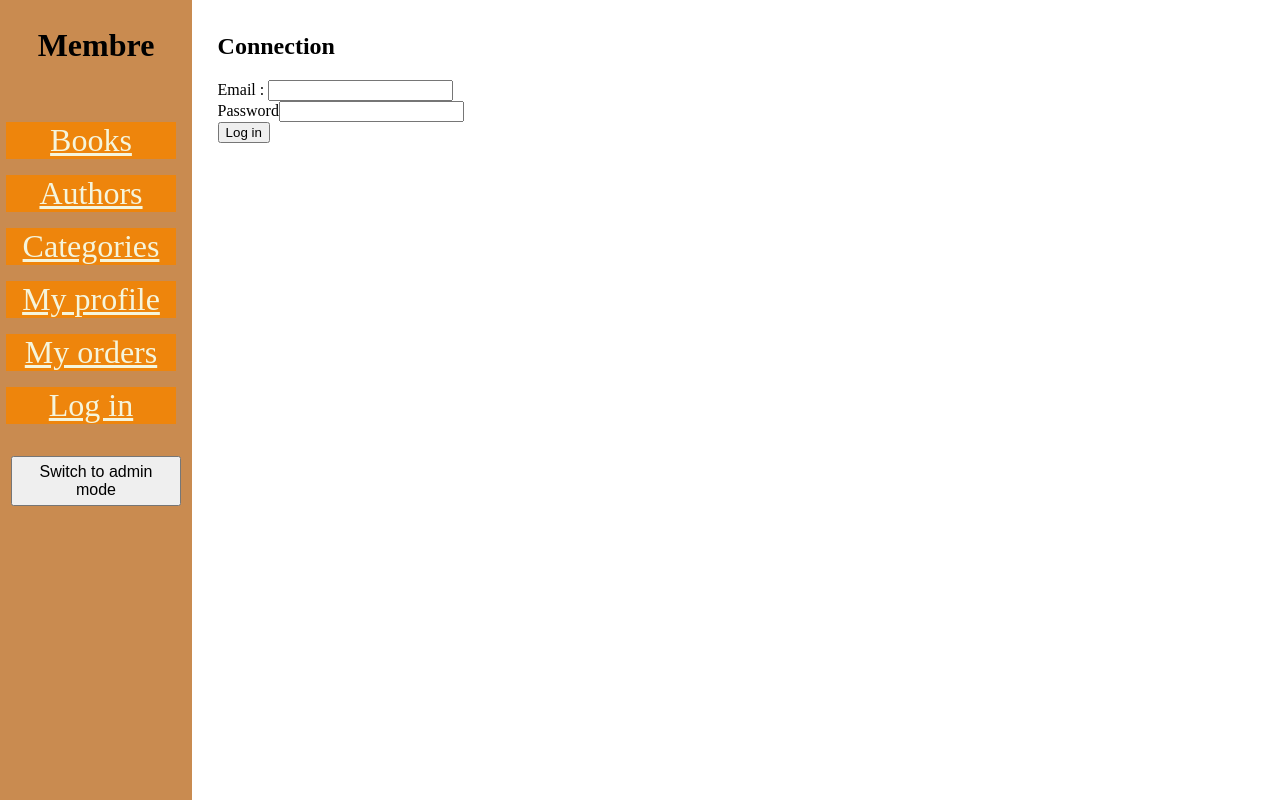
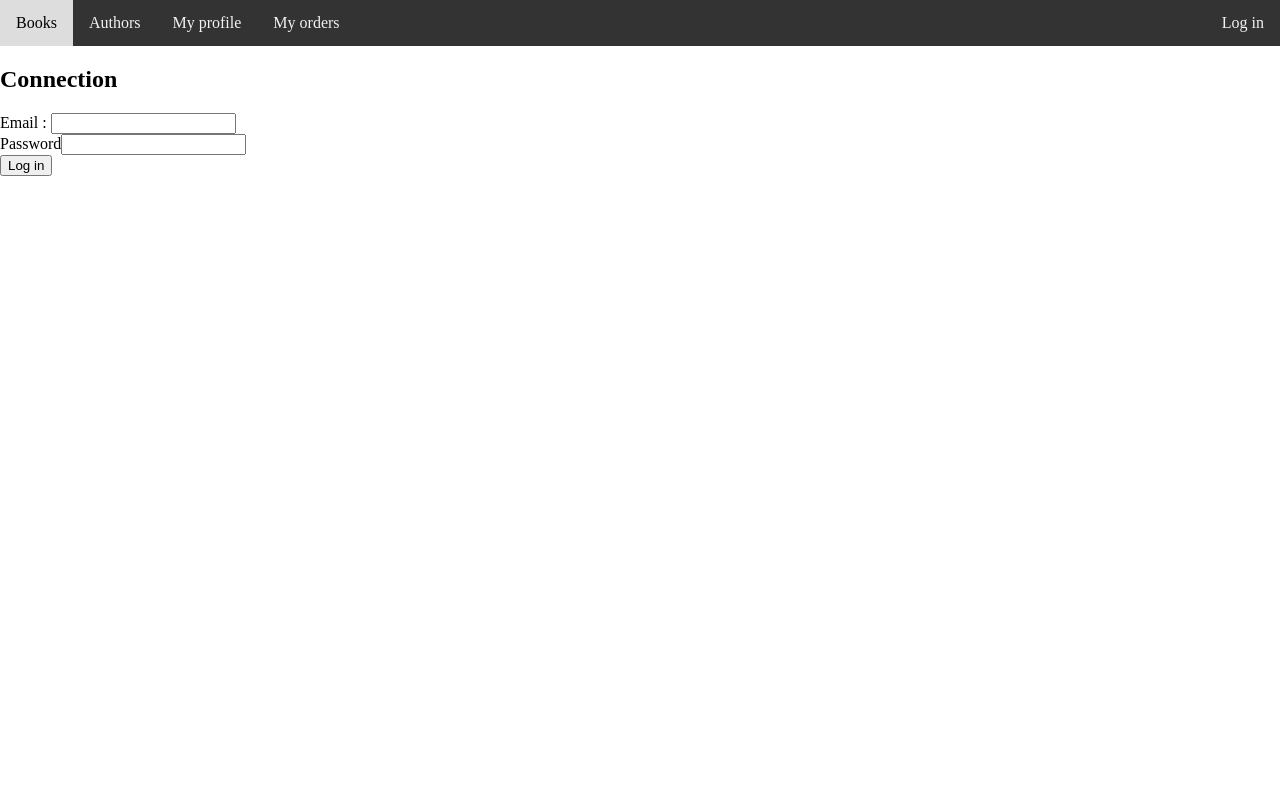
Before and after one commit to Nico7522/angular-librairie, an Angular app: page /login in a window 1280 px wide. Built offline with nearby package versions, Linux system fonts and the light colour scheme.

Commit message:
style navbar

```diff
--- a/src/app/app.component.scss
+++ b/src/app/app.component.scss
@@ -1,12 +1,12 @@
 
-main {
-    display: flex;
-    width: 100vw;
-    min-height: 100vh;
-}
+// main {
+//     display: flex;
+//     width: 100vw;
+//     min-height: 100vh;
+// }
 
-.content {
-    width: 85vw;
-    min-height: 100%;
-    padding: 1% 2%;
-}
+// .content {
+//     width: 85vw;
+//     min-height: 100%;
+//     padding: 1% 2%;
+// }
--- a/src/app/shared/navbar/navbar.component.html
+++ b/src/app/shared/navbar/navbar.component.html
@@ -1,4 +1,4 @@
-<nav *ngIf="isAdmin && isConnected">
+<!-- <nav *ngIf="isAdmin && isConnected">
     <h2>Gestion</h2>
     <ul>
         <li><a routerLink="">Gestion books</a></li>
@@ -27,4 +27,25 @@
     </ul>
     <button type="submit" >Switch to admin mode</button>
 
+</nav> -->
+<nav>
+  <div class="navbar" *ngIf="isAdmin && isConnected">
+    <a class="active" routerLink="">Gestion books</a>
+    <a routerLink="">Gestion categories</a>
+    <a routerLink="">Gestion users</a>
+    <a routerLink="">Gestion orders</a>
+    <a id="login" routerLink="/login">Log in</a>
+    <a id="logout" routerLink="/">Log out</a>
+  </div>
 </nav>
+
+<nav>
+  <div class="navbar" *ngIf="!isAdmin">
+    <a (click)="isActive('books')" [ngClass]="whereWeAre === 'books' ? 'active' : null " routerLink="">Books</a>
+    <a (click)="isActive('authors')" [ngClass]="whereWeAre === 'authors' ? 'active' : null " routerLink="">Authors</a>
+    <a (click)="isActive('profile')" [ngClass]="whereWeAre === 'profile' ? 'active' : null " routerLink="">My profile</a>
+    <a (click)="isActive('order')" [ngClass]="whereWeAre === 'order' ? 'active' : null " routerLink="">My orders</a>
+    <a (click)="isActive('login')" [ngClass]="whereWeAre === 'login' ? 'active' : null "  id="login" routerLink="/login" *ngIf="!isConnected">Log in</a>
+    <a id="logout" routerLink="/" *ngIf="isConnected === true">Log out</a>
+  </div>
+</nav>
--- a/src/app/shared/navbar/navbar.component.scss
+++ b/src/app/shared/navbar/navbar.component.scss
@@ -1,38 +1,65 @@
-nav {
-    display: flex;
-    flex-direction: column;
-    // justify-content: space-between;
-    min-height: 100%;
-    width: 15vw;
-    background-color: rgb(201, 139, 80);
-}
-ul {
-    margin-left: -50px;
-}
-li {
-    list-style: none;
-    margin:  1rem;
-    text-align: center;
-    background-color: rgb(238, 133, 12);
+// nav {
+//     display: flex;
+//     flex-direction: column;
+//     // justify-content: space-between;
+//     min-height: 100%;
+//     width: 15vw;
+//     background-color: rgb(201, 139, 80);
+// }
+// ul {
+//     margin-left: -50px;
+// }
+// li {
+//     list-style: none;
+//     margin:  1rem;
+//     text-align: center;
+//     background-color: rgb(238, 133, 12);
 
-}
-a {
-    width: 100%;
-    padding: 5px;
-    // background-color: rgb(238, 133, 12);
-    color: beige;
-    font-size: 2rem;
-}
-button {
-    margin: 0 auto;
-    width: 170px;
-    padding: 5px;
-    font-size: 1rem;
+// }
+// a {
+//     width: 100%;
+//     padding: 5px;
+//     // background-color: rgb(238, 133, 12);
+//     color: beige;
+//     font-size: 2rem;
+// }
+// button {
+//     margin: 0 auto;
+//     width: 170px;
+//     padding: 5px;
+//     font-size: 1rem;
 
 
-}
+// }
 
-h2 {
-    text-align: center;
-    font-size: 2rem;
-}
+// h2 {
+//     text-align: center;
+//     font-size: 2rem;
+// }
+
+.navbar {
+    background-color: #333; /* couleur de fond de la barre de navigation */
+    overflow: hidden; /* pour que les éléments dans la navbar ne dépassent pas */
+  }
+
+  .navbar a {
+    float: left; /* pour aligner les éléments à gauche */
+    color: #f2f2f2; /* couleur du texte */
+    text-align: center; /* pour centrer le texte */
+    padding: 14px 16px; /* pour ajouter de l'espace autour du texte */
+    text-decoration: none; /* pour supprimer le soulignement du texte */
+  }
+
+  .navbar a:hover {
+    background-color: #ddd; /* couleur de fond lorsque la souris survole l'élément */
+    color: black; /* couleur du texte lors du survol */
+  }
+
+  .active {
+    background-color: #cfa416; /* couleur de fond pour l'élément actif */
+    color: white; /* couleur du texte pour l'élément actif */
+  }
+
+  #login, #logout {
+    float: right;
+  }
--- a/src/app/shared/navbar/navbar.component.ts
+++ b/src/app/shared/navbar/navbar.component.ts
@@ -5,31 +5,32 @@ import { BookService } from '../services/book.service';
 @Component({
   selector: 'app-navbar',
   templateUrl: './navbar.component.html',
-  styleUrls: ['./navbar.component.scss']
+  styleUrls: ['./navbar.component.scss'],
 })
 export class NavbarComponent implements OnInit {
-  isAdmin: boolean = false
+  whereWeAre: string = 'books';
+  isAdmin: boolean = false;
   isConnected: boolean = false;
   isSwitch: boolean = false;
-  constructor(private _authService : AuthService){}
+  constructor(private _authService: AuthService) {}
 
   ngOnInit() {
     this._authService.isAdmin.subscribe((state: boolean) => {
       this.isAdmin = state;
       this._authService.isConnected.subscribe((state: boolean) => {
         this.isConnected = state;
-      })
-    })
+      });
+    });
   }
 
   switch(): void {
     this.isSwitch === true ? false : true;
-
   }
 
-  connect(): void {
+  connect(): void {}
 
+  isActive(state: string) {
+    this.whereWeAre = state;
+    console.log(this.whereWeAre);
   }
-
-
 }
```
